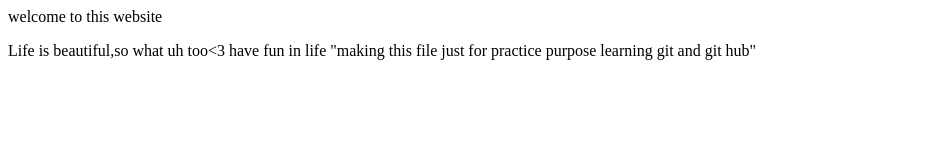
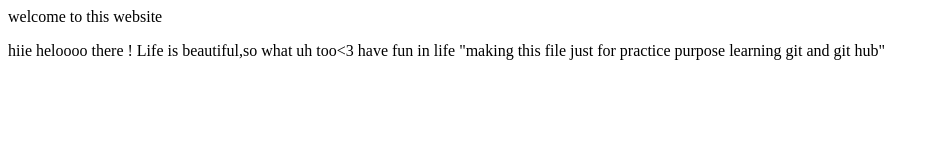
Before and after one commit to Farzin1044/sample-project, a plain HTML site: page index.html in a window 1280 px wide. Shown: the whole page, without its empty margins (0-939 px from the left). Drawn offline with Linux system fonts and the light colour scheme.

Commit message:
one insertion was made

```diff
--- a/index.html
+++ b/index.html
@@ -4,6 +4,7 @@
 welcome to this website
 </head>
 <p>
+hiie heloooo there !
 Life is beautiful,so what uh too<3
 have fun in life
 "making this file just for practice purpose learning git and git hub"
```
